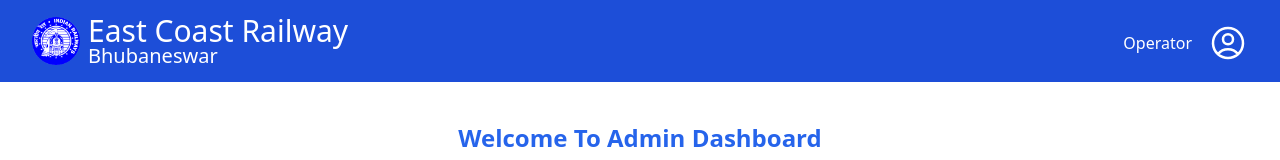
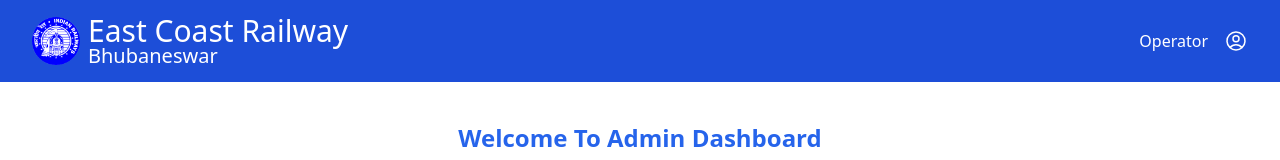
Before and after one commit to Subratkumarsahu18/ECoRIT.github.io, a React (Vite) app: page /Admin_dashboard/allotmenthistory in a window 1280 px wide. Shown: the top 160 px of the page. Built offline with nearby package versions, Linux system fonts and the light colour scheme.

Commit message:
header commit

```diff
--- a/src/Components/Header.jsx
+++ b/src/Components/Header.jsx
@@ -6,7 +6,7 @@ const Header = () => {
   const [dropdownOpen, setDropdownOpen] = useState(false);
 
   return (
-    <div className="w-full bg-blue-700 py-4 flex flex-wrap justify-between items-center px-4 md:px-8">
+    <div className="sticky top-0 z-50 w-full bg-blue-700 py-4 flex flex-wrap justify-between items-center px-4 md:px-8">
       <div className="flex items-center space-x-2">
         <Link to="/Admin_dashboard">
           <img src={file} alt="Logo" className="w-12 h-12" />
@@ -18,17 +18,17 @@ const Header = () => {
           </Link>
         </div>
       </div>
-      <div className="flex space-x-2 md:space-x-4 mt-4 md:mt-3">
+      <div className="flex space-x-2 md:space-x-4 mt-4 md:mt-0"> {/* Adjusted margin top for mobile */}
         <Link to="/OperatorPage" className="text-white hover:underline">Operator</Link>
-        <div className="relative -mt-2" onMouseOver={() => setDropdownOpen(true)} onMouseLeave={() => setDropdownOpen(false)}>
-          <span className="hover:cursor-pointer">
+        <div className="relative">
+          <span className="hover:cursor-pointer" onMouseOver={() => setDropdownOpen(true)} onMouseLeave={() => setDropdownOpen(false)}>
             <svg
               xmlns="http://www.w3.org/2000/svg"
               fill="none"
               viewBox="0 0 24 24"
               strokeWidth={1.5}
-              stroke="white" // Set stroke color to white
-              className="size-10" // Tailwind classes for size
+              stroke="white"
+              className="w-6 h-6" // Adjusted size for mobile
             >
               <path
                 strokeLinecap="round"
@@ -38,7 +38,7 @@ const Header = () => {
             </svg>
           </span>
           {dropdownOpen && (
-            <div className="absolute right-0 w-48 bg-white text-black rounded-lg shadow-lg py-2">
+            <div className="absolute right-0 top-full mt-1 w-48 bg-white text-black rounded-lg shadow-lg py-2">
               <Link to="/ProfilePage" className="block px-4 py-2 hover:bg-gray-200">My Profile</Link>
               <a href="/" className="block px-4 py-2 hover:bg-gray-200">Log Out</a>
             </div>
```
